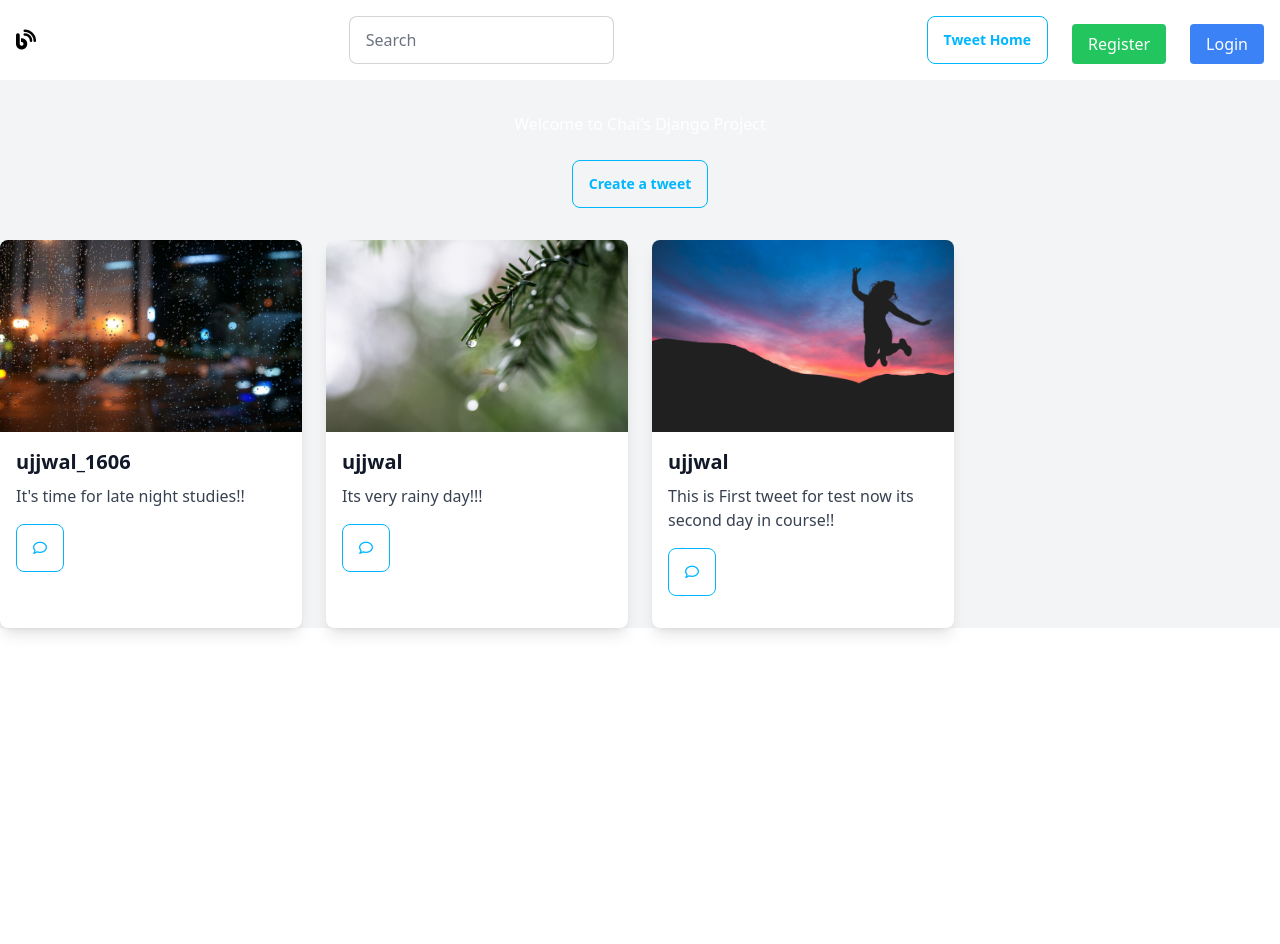
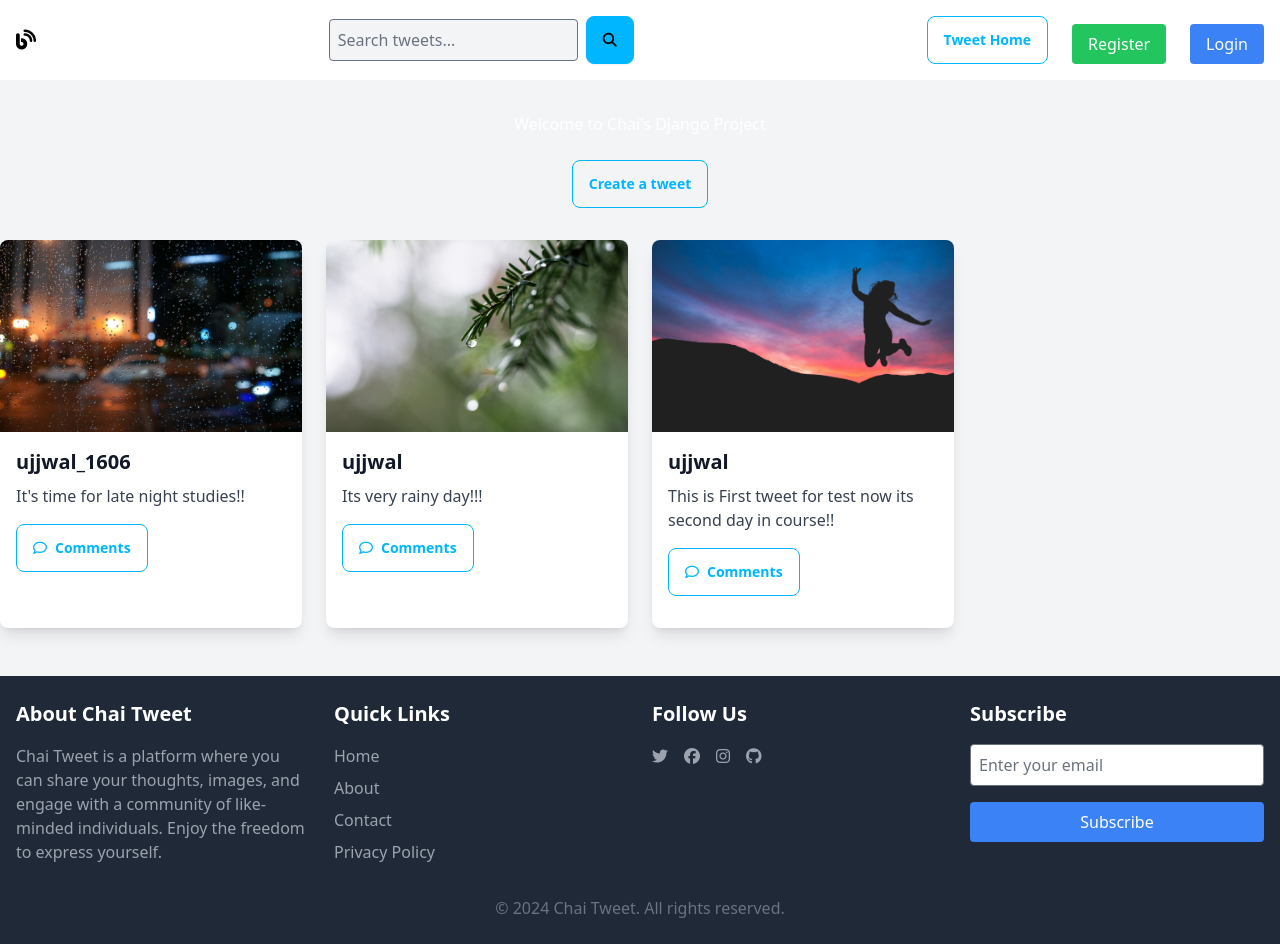
Before and after one commit to Ujjwalprajapati16/chaiAurTweet, a Django app: page /tweets/ in a window 1280 px wide. Before the commit the page ends 635 px from the top, so only its background shows below. Run offline with Django 5.2, Linux system fonts and the light colour scheme; data comes from the database, SQL or seed files in the repository; both versions use the stored data as it was after the commit; some libraries are stand-ins or nearby versions.

Commit message:
Seach Functionality added

```diff
--- a/templates/layout.html
+++ b/templates/layout.html
@@ -17,9 +17,10 @@
           <a href="tweets/"><i class="fa-solid fa-blog"></i></a>
         </div>
         <!-- Links -->
-        <div class="form-control">
-          <input type="text" placeholder="Search" class="input input-bordered w-24 md:w-auto" />
-        </div>
+        <form method="GET" action="{% url 'tweet_search' %}" class="flex items-center">
+          <input type="text" name="q" placeholder="Search tweets..." class="w-full p-2 rounded bg-gray-100 dark:bg-gray-700 text-gray-900 dark:text-gray-300">
+          <button type="submit" class="btn btn-info ml-2"><i class="fa-solid fa-magnifying-glass"></i></button>
+      </form>
         <div class="hidden md:flex space-x-6">
           <a
             href="{% url 'tweet_list' %}"
--- a/theme/static/css/dist/styles.css
+++ b/theme/static/css/dist/styles.css
@@ -2207,6 +2052,26 @@ html {
   margin-top: 2rem;
 }
 
+.ml-4 {
+  margin-left: 1rem;
+}
+
+.mt-12 {
+  margin-top: 3rem;
+}
+
+.mb-4 {
+  margin-bottom: 1rem;
+}
+
+.mb-6 {
+  margin-bottom: 1.5rem;
+}
+
+.ml-2 {
+  margin-left: 0.5rem;
+}
+
 .block {
   display: block;
 }
@@ -2235,6 +2100,14 @@ html {
   height: 100vh;
 }
 
+.h-8 {
+  height: 2rem;
+}
+
+.w-24 {
+  width: 6rem;
+}
+
 .w-6 {
   width: 1.5rem;
 }
@@ -2243,8 +2116,8 @@ html {
   width: 100%;
 }
 
-.w-24 {
-  width: 6rem;
+.w-8 {
+  width: 2rem;
 }
 
 .max-w-lg {
@@ -2255,6 +2128,14 @@ html {
   max-width: 28rem;
 }
 
+.max-w-screen-xl {
+  max-width: 1280px;
+}
+
+.flex-shrink-0 {
+  flex-shrink: 0;
+}
+
 .transform {
   transform: translate(var(--tw-translate-x), var(--tw-translate-y)) rotate(var(--tw-rotate)) skewX(var(--tw-skew-x)) skewY(var(--tw-skew-y)) scaleX(var(--tw-scale-x)) scaleY(var(--tw-scale-y));
 }
@@ -2305,6 +2186,18 @@ html {
   margin-bottom: calc(1rem * var(--tw-space-y-reverse));
 }
 
+.space-x-3 > :not([hidden]) ~ :not([hidden]) {
+  --tw-space-x-reverse: 0;
+  margin-right: calc(0.75rem * var(--tw-space-x-reverse));
+  margin-left: calc(0.75rem * calc(1 - var(--tw-space-x-reverse)));
+}
+
+.space-x-4 > :not([hidden]) ~ :not([hidden]) {
+  --tw-space-x-reverse: 0;
+  margin-right: calc(1rem * var(--tw-space-x-reverse));
+  margin-left: calc(1rem * calc(1 - var(--tw-space-x-reverse)));
+}
+
 .overflow-hidden {
   overflow: hidden;
 }
@@ -2357,9 +2259,19 @@ html {
   background-color: rgb(234 179 8 / var(--tw-bg-opacity));
 }
 
-.bg-base-100 {
-  --tw-bg-opacity: 1;
-  background-color: var(--fallback-b1,oklch(var(--b1)/var(--tw-bg-opacity)));
+.bg-blue-600 {
+  --tw-bg-opacity: 1;
+  background-color: rgb(37 99 235 / var(--tw-bg-opacity));
+}
+
+.bg-green-600 {
+  --tw-bg-opacity: 1;
+  background-color: rgb(22 163 74 / var(--tw-bg-opacity));
+}
+
+.bg-gray-800 {
+  --tw-bg-opacity: 1;
+  background-color: rgb(31 41 55 / var(--tw-bg-opacity));
 }
 
 .object-cover {
@@ -2397,12 +2309,13 @@ html {
   padding-bottom: 0.5rem;
 }
 
+.py-6 {
+  padding-top: 1.5rem;
+  padding-bottom: 1.5rem;
+}
+
 .pb-4 {
   padding-bottom: 1rem;
-}
-
-.text-left {
-  text-align: left;
 }
 
 .text-center {
@@ -2472,6 +2390,16 @@ html {
 .text-white {
   --tw-text-opacity: 1;
   color: rgb(255 255 255 / var(--tw-text-opacity));
+}
+
+.text-gray-400 {
+  --tw-text-opacity: 1;
+  color: rgb(156 163 175 / var(--tw-text-opacity));
+}
+
+.text-gray-500 {
+  --tw-text-opacity: 1;
+  color: rgb(107 114 128 / var(--tw-text-opacity));
 }
 
 .shadow-lg {
@@ -2578,6 +2490,10 @@ html {
 }
 
 @media (min-width: 768px) {
+  .md\:mb-0 {
+    margin-bottom: 0px;
+  }
+
   .md\:flex {
     display: flex;
   }
--- a/tweet/forms.py
+++ b/tweet/forms.py
@@ -9,7 +9,7 @@ class TweetForm(forms.ModelForm):
         fields = ['text', 'photo']
         widgets = {
             'text': forms.Textarea(attrs={
-                'class': 'bg-black text- p-2 rounded',
+                'class': 'bg-black text-black p-2 rounded',
                 'placeholder': 'What\'s happening?',
                 'rows': 4,
             }),
--- a/tweet/templates/tweet_list.html
+++ b/tweet/templates/tweet_list.html
@@ -24,7 +24,9 @@
                         {% if tweet.user == user %}
                             <a href="{% url 'tweet_edit' tweet.id %}" class="btn btn-outline btn-warning">Edit</a>
                         {% endif %}
-                        <button onclick="toggleComments({{ tweet.id }})" class="btn btn-outline btn-info"><i class="fa-sharp fa-regular fa-comment"></i></button>
+                        <button onclick="toggleComments({{ tweet.id }})" class="btn btn-outline btn-info">
+                            <i class="fa-sharp fa-regular fa-comment"></i> Comments
+                        </button>
                         {% if tweet.user == user %}
                             <a href="{% url 'tweet_delete' tweet.id %}" class="btn btn-outline btn-error">Delete</a>
                         {% endif %}
@@ -35,8 +37,15 @@
                         <h6 class="text-lg font-semibold mb-2 dark:text-gray-200">Comments</h6>
                         <div class="space-y-4">
                             {% for comment in tweet.comments.all %}
-                                <div class="bg-gray-100 dark:bg-gray-700 p-3 rounded-lg">
-                                    <p class="text-gray-900 dark:text-gray-300"><span class="font-semibold">{{ comment.user.username }}:</span> {{ comment.content }}</p>
+                                <div class="flex items-start space-x-3">
+                                    <div class="flex-shrink-0">
+                                        <img src="{{ comment.user.profile_picture.url }}" alt="" class="h-8 w-8 rounded-full">
+                                    </div>
+                                    <div class="bg-gray-100 dark:bg-gray-700 p-3 rounded-lg w-full">
+                                        <p class="text-gray-900 dark:text-gray-300">
+                                            <span class="font-semibold">{{ comment.user.username }}:</span> {{ comment.content }}
+                                        </p>
+                                    </div>
                                 </div>
                             {% endfor %}
                         </div>
@@ -47,13 +56,71 @@
                                 <button type="submit" class="btn btn-outline btn-success mt-2">Submit</button>
                             </form>
                         {% else %}
-                            <p class="text-gray-900 dark:text-gray-300 mt-2">Please <a href="{% url 'login' %}" class="text-blue-500">login</a> to write a comment.</p>
+                            <p class="text-gray-900 dark:text-gray-300 mt-2">
+                                Please <a href="{% url 'login' %}" class="text-blue-500">login</a> to write a comment.
+                            </p>
                         {% endif %}
                     </div>
                 </div>
             </div>
         {% endfor %}
     </div>
+<!-- Footer -->
+<div class="w-full bg-gray-800 text-white py-6 mt-12">
+    <footer class="max-w-screen-xl mx-auto px-4">
+        <div class="grid gap-6 grid-cols-1 md:grid-cols-3 lg:grid-cols-4">
+            <!-- About Section -->
+            <div class="mb-6 md:mb-0">
+                <h6 class="text-xl font-semibold mb-4">About Chai Tweet</h6>
+                <p class="text-gray-400">Chai Tweet is a platform where you can share your thoughts, images, and engage with a community of like-minded individuals. Enjoy the freedom to express yourself.</p>
+            </div>
+
+            <!-- Links Section -->
+            <div class="mb-6 md:mb-0">
+                <h6 class="text-xl font-semibold mb-4">Quick Links</h6>
+                <ul>
+                    <li class="mb-2"><a href="{% url 'tweet_list' %}" class="text-gray-400 hover:text-white transition">Home</a></li>
+                    <li class="mb-2"><a href="#" class="text-gray-400 hover:text-white transition">About</a></li>
+                    <li class="mb-2"><a href="#" class="text-gray-400 hover:text-white transition">Contact</a></li>
+                    <li class="mb-2"><a href="#" class="text-gray-400 hover:text-white transition">Privacy Policy</a></li>
+                </ul>
+            </div>
+
+            <!-- Social Media Section -->
+            <div class="mb-6 md:mb-0">
+                <h6 class="text-xl font-semibold mb-4">Follow Us</h6>
+                <div class="flex space-x-4">
+                    <a href="https://twitter.com" class="text-gray-400 hover:text-white transition">
+                        <i class="fab fa-twitter"></i>
+                    </a>
+                    <a href="https://facebook.com" class="text-gray-400 hover:text-white transition">
+                        <i class="fab fa-facebook"></i>
+                    </a>
+                    <a href="https://instagram.com" class="text-gray-400 hover:text-white transition">
+                        <i class="fab fa-instagram"></i>
+                    </a>
+                    <a href="https://github.com" class="text-gray-400 hover:text-white transition">
+                        <i class="fab fa-github"></i>
+                    </a>
+                </div>
+            </div>
+
+            <!-- Subscribe Section -->
+            <div class="mb-6 md:mb-0">
+                <h6 class="text-xl font-semibold mb-4">Subscribe</h6>
+                <form action="#" method="POST">
+                    <input type="email" class="w-full p-2 mb-4 text-gray-900 rounded" placeholder="Enter your email">
+                    <button class="w-full bg-blue-500 hover:bg-blue-600 text-white py-2 rounded transition">Subscribe</button>
+                </form>
+            </div>
+        </div>
+        <div class="text-center text-gray-500 mt-6">
+            &copy; 2024 Chai Tweet. All rights reserved.
+        </div>
+    </footer>
+</div>
+<!-- End of Footer -->
+
 
     <script>
         function toggleComments(tweetId) {
--- a/tweet/urls.py
+++ b/tweet/urls.py
@@ -27,4 +27,5 @@ urlpatterns = [
     path('tweets/<int:tweet_id>/like/', views.like_tweet, name='like_tweet'),
     path('tweets/<int:tweet_id>/comment/', views.add_comment, name='add_comment'),
     path('register/', views.register, name='register'),
+    path('search/', views.tweet_list, name='tweet_search'),
 ]
--- a/tweet/views.py
+++ b/tweet/views.py
@@ -13,8 +13,13 @@ def index(request):
     return render(request, 'index.html')
 
 def tweet_list(request):
-    tweets = Tweet.objects.all().order_by('-created_at')
-    return render(request, 'tweet_list.html', {'tweets': tweets})
+    # tweets = Tweet.objects.all().order_by('-created_at')
+    query = request.GET.get('q')
+    if query:
+        tweets = Tweet.objects.filter(text__icontains=query)
+    else:
+        tweets = Tweet.objects.all().order_by('-created_at')
+    return render(request, 'tweet_list.html', {'tweets': tweets, 'query': query})
 
 @login_required
 def tweet_create(request):
```
Also changed, not shown: other parts of theme/static/css/dist/styles.css (+52 -214 lines), tweet/templates/index.html (+10 -2 lines), db.sqlite3.
